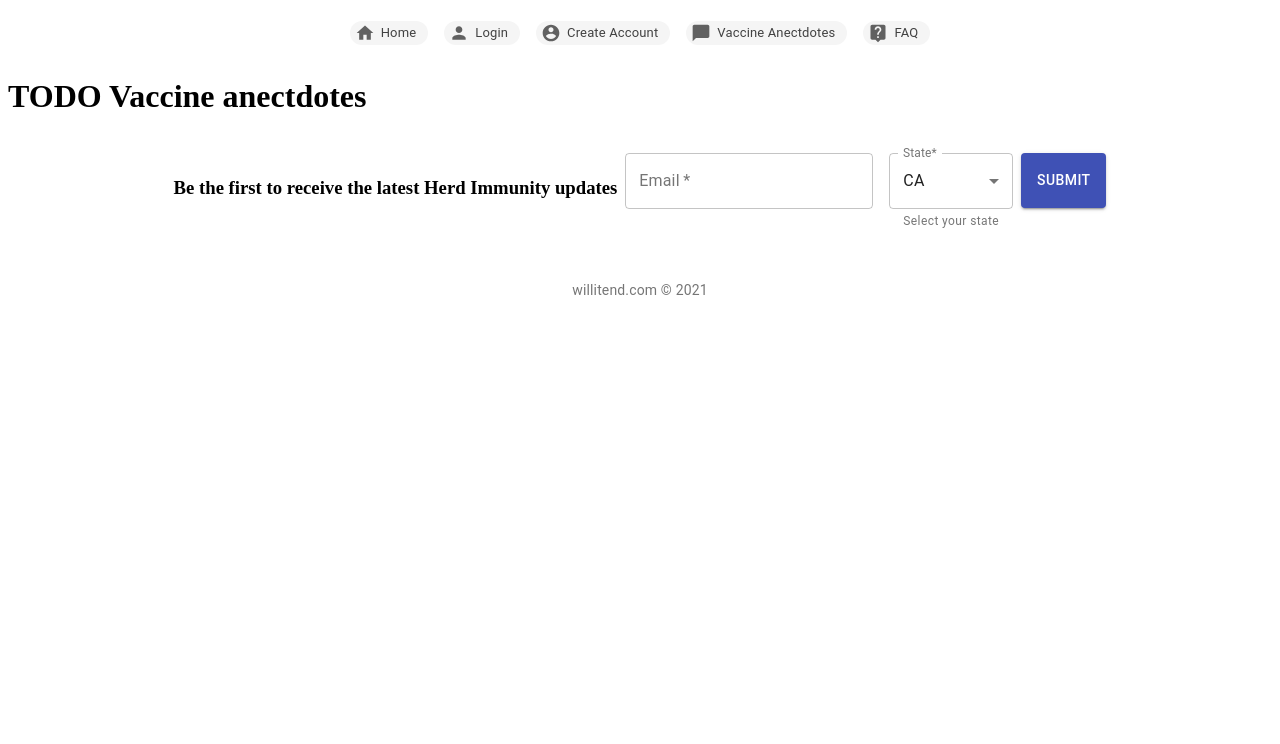
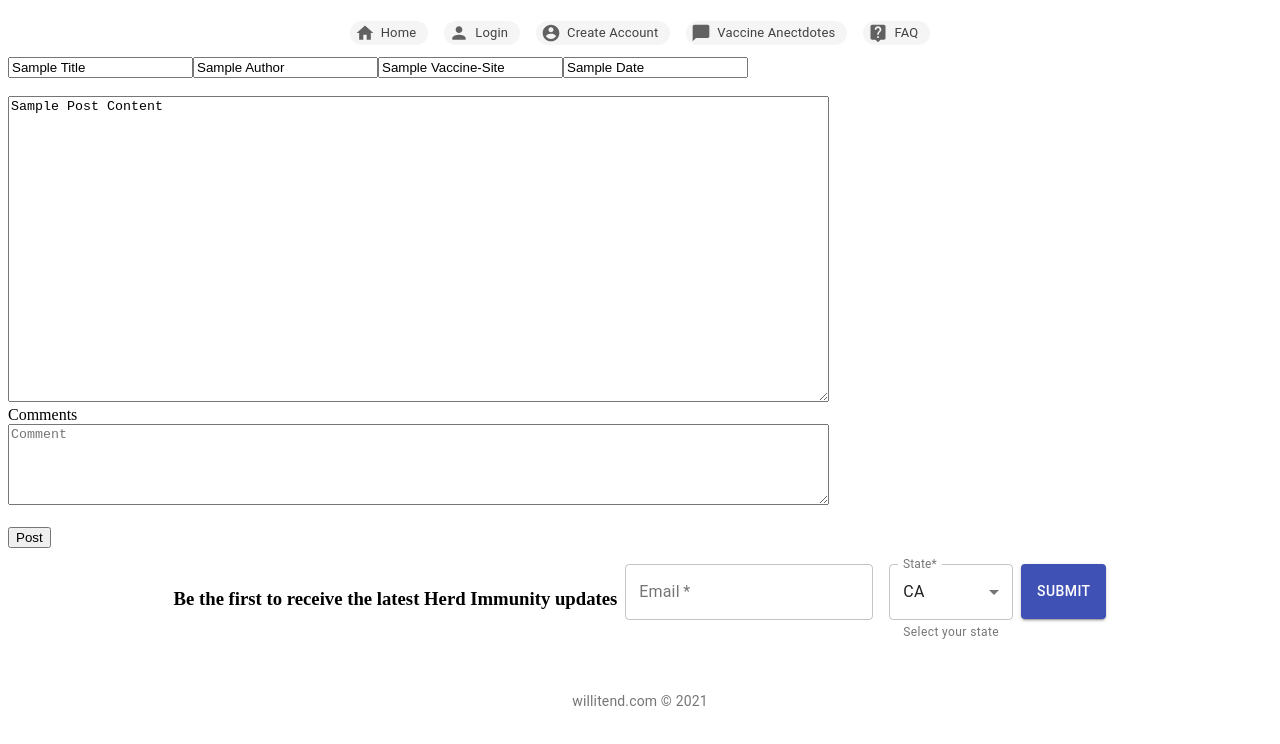
Before and after one commit to singhperryo1/willitend.com, a React (Create React App) app: page /VaccineAnectdotes in a window 1280 px wide. Shown: the top 744 px of the page. Built offline with nearby package versions, Linux system fonts and the light colour scheme.

Commit message:
minor enhancments

```diff
--- a/src/App.js
+++ b/src/App.js
@@ -2,14 +2,15 @@ import { BrowserRouter as Router, Route, Redirect, Switch } from 'react-router-d
 import Box from '@material-ui/core/Box';
 import Copyright from "./components/Copyright.js";
 import CreateAccount from "./components/CreateAccount.js";
+import CreatePost from "./components/CreatePost.js";
 import FAQ from "./components/FAQ.js";
 import Grid from '@material-ui/core/Grid';
 import Home from "./components/Home.js";
 import Login from "./components/Login.js";
 import Navbar from "./components/Navbar.js";
+import PostDefault from "./components/PostDefault.js";
 import React from 'react';
 import Subscription from "./components/Subscription.js"
-import VaccineAnectdotes from "./components/VaccineAnectdotes.js";
 
 import { makeStyles } from '@material-ui/core/styles';
 
@@ -55,12 +56,17 @@ function App() {
         </Route>
 
         <Route exact path="/VaccineAnectdotes">
-          <VaccineAnectdotes />
+          <PostDefault />
+        </Route>
+
+        <Route exact path="/CreatePost">
+          <CreatePost />
         </Route>
 
          {/* If user try to access a invalid page,
                     redirect user to Homepage.
                 */}
+
         <Redirect to="/"/>
 
     	</Switch>
--- a/src/components/Comment.js
+++ b/src/components/Comment.js
@@ -1,8 +1,7 @@
 import React from 'react';
+
 class Comment extends React.Component {
-  constructor(props) {
-    super(props);
-  }
+
 
   render() {
     return (
--- /dev/null
+++ b/src/components/CreatePost.js
@@ -0,0 +1,11 @@
+import React from 'react';
+
+
+function CreatePost () {
+
+	return (
+		<p> Creating post aqui </p>
+		);
+}
+
+export default CreatePost;
--- a/src/components/Login.js
+++ b/src/components/Login.js
@@ -4,6 +4,7 @@ import Container from '@material-ui/core/Container';
 import CssBaseline from '@material-ui/core/CssBaseline';
 import FormAlert from "./FormAlert.js";
 import Grid from '@material-ui/core/Grid';
+import { useHistory } from "react-router-dom";
 import Link from '@material-ui/core/Link';
 import React, { useState } from 'react';
 import TextField from '@material-ui/core/TextField';
@@ -39,6 +40,7 @@ export default function Login() {
   const [username, setUsername] = useState("");
   const [password, setPassword] = useState("");
   const [status, setStatusBase] = useState("");
+  let history = useHistory();
 
   const handleUsernameChange = (event) => {
     setUsername(event.target.value);
@@ -56,10 +58,23 @@ export default function Login() {
     } else {
     console.log("This is username: " + username + " this is pass: " + password);
 
+     /*
+    Make a get call to db, and validate password and then redirect to create post page
+    */
+
     setUsername("");
     setPassword("");
 
-    setStatusBase({ msg: "You are logged in", key: Math.random() });
+    setStatusBase({ msg: "You Are Logged In", key: Math.random() });
+
+    if (password === "abc") {
+
+      console.log("aqui");
+
+      setTimeout(() => history.push("/CreatePost"), 3000);
+
+    }
+
   }
 
   }
@@ -138,6 +153,5 @@ export default function Login() {
       </div>
 
     </Container>
-
   );
 }
--- a/src/components/PostDefault.js
+++ b/src/components/PostDefault.js
@@ -1,5 +1,6 @@
+import React from 'react';
 import Comment from './Comment';
-import React from 'react';
+
 class Post_Default extends React.Component {
 	constructor(props){
 		super(props);
--- a/src/components/Vaccineanectdotes.js
+++ /dev/null
@@ -1,15 +0,0 @@
-import { Component } from 'react';
-
-class VaccineAnectdotes extends Component
-{
-    render()
-    {
-        return(
-            <h1>
-                TODO Vaccine anectdotes
-            </h1>
-        );
-    }
-};
-
-export default VaccineAnectdotes;
```
